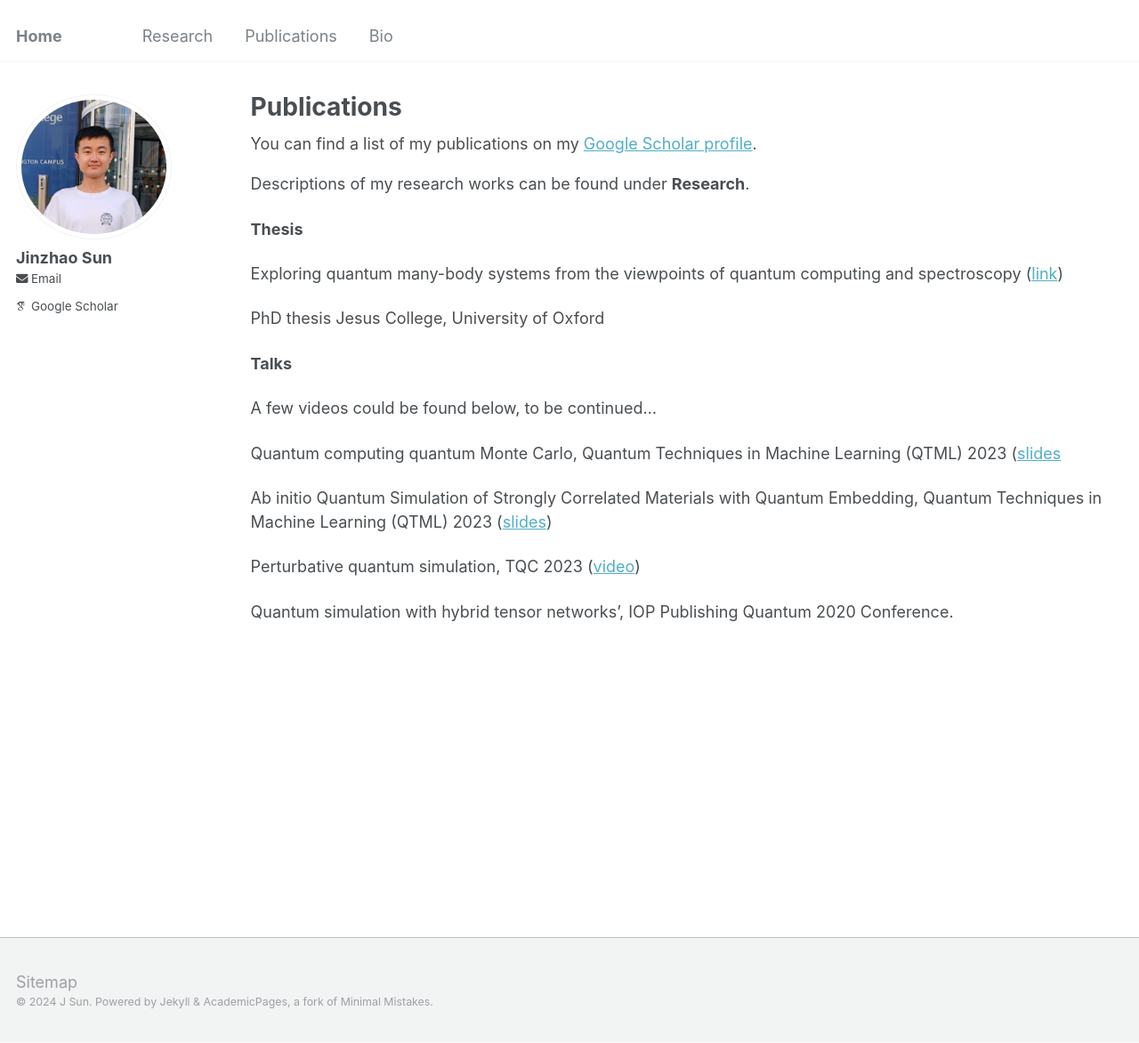
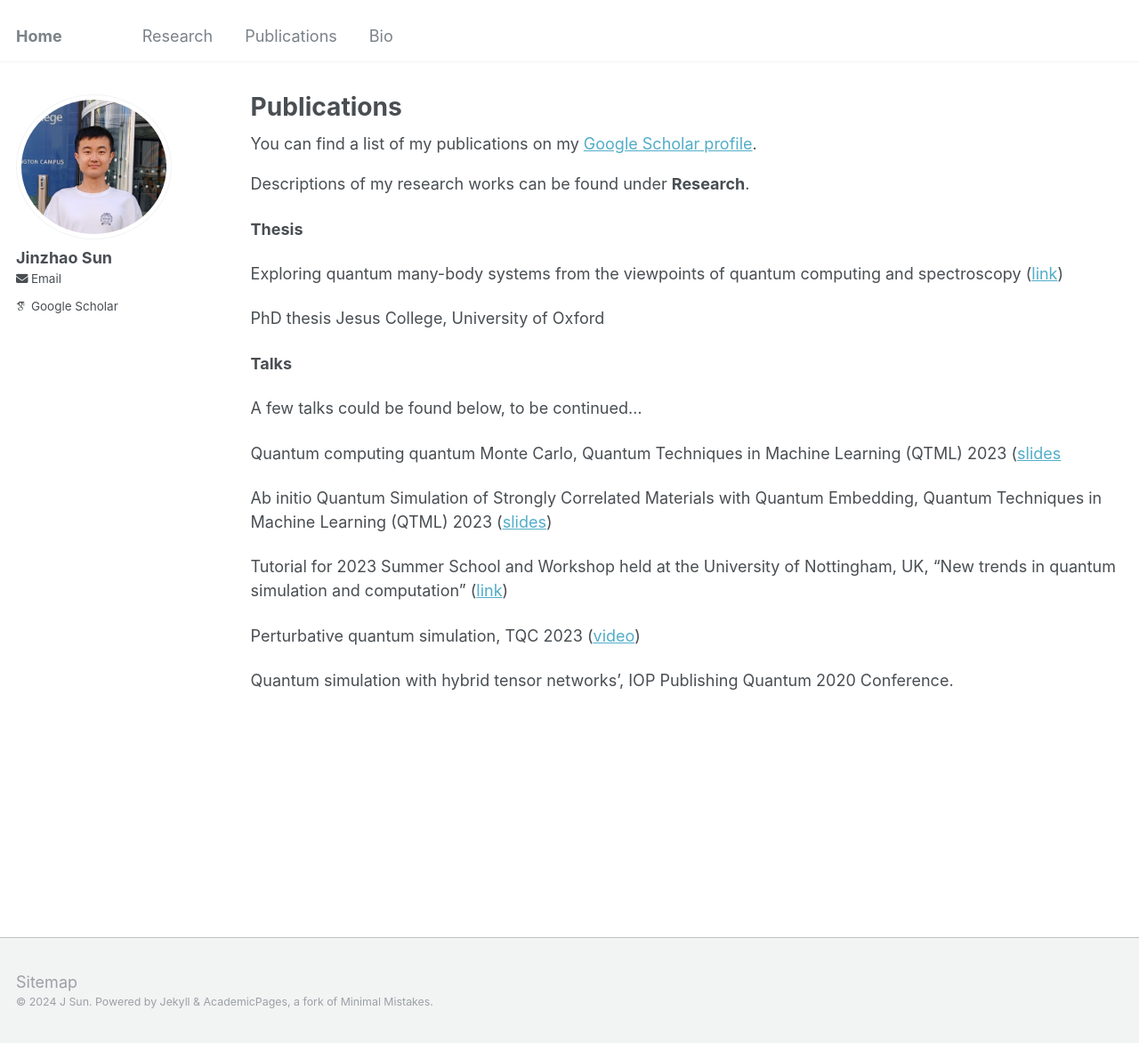
Before and after one commit to jinzhao-sun/jinzhao-sun.github.io, a Jekyll site: the page built from _pages/publications.md, in a window 1280 px wide and 1172 px high. Shown: the whole window at 89% size. Built offline with Jekyll 4.4.1, drawn with Linux system fonts in a browser that asks for light colours; some web fonts are replaced.

Commit message:
Update publications.md

```diff
--- a/_pages/publications.md
+++ b/_pages/publications.md
@@ -21,11 +21,14 @@ Jesus College, University of Oxford
 
 **Talks**
 
-A few videos could be found below, to be continued...
+A few talks could be found below, to be continued...
 
 Quantum computing quantum Monte Carlo, Quantum Techniques in Machine Learning (QTML) 2023 ([slides]([https://github.com/jinzhao-sun/jinzhao-sun.github.io/assets/87315114/58e89752-3f70-4e1c-8c3c-0db355f26749](https://indico.cern.ch/event/1288979/contributions/))
 
 Ab initio Quantum Simulation of Strongly Correlated Materials with Quantum Embedding, Quantum Techniques in Machine Learning (QTML) 2023 ([slides](https://indico.cern.ch/event/1288979/sessions/516280/#20231123))
+
+Tutorial for 2023 Summer School and Workshop held at the University of Nottingham, UK, "New trends in quantum simulation and computation" ([link](https://sites.google.com/view/captheory/qsqc-workshop/introduction))
+
 
 Perturbative quantum simulation, TQC 2023 ([video](https://www.youtube.com/watch?v=jKSJYa58psk&ab_channel=Squid%3ASchoolsforQuantumInformationDevelopment))
 
```
